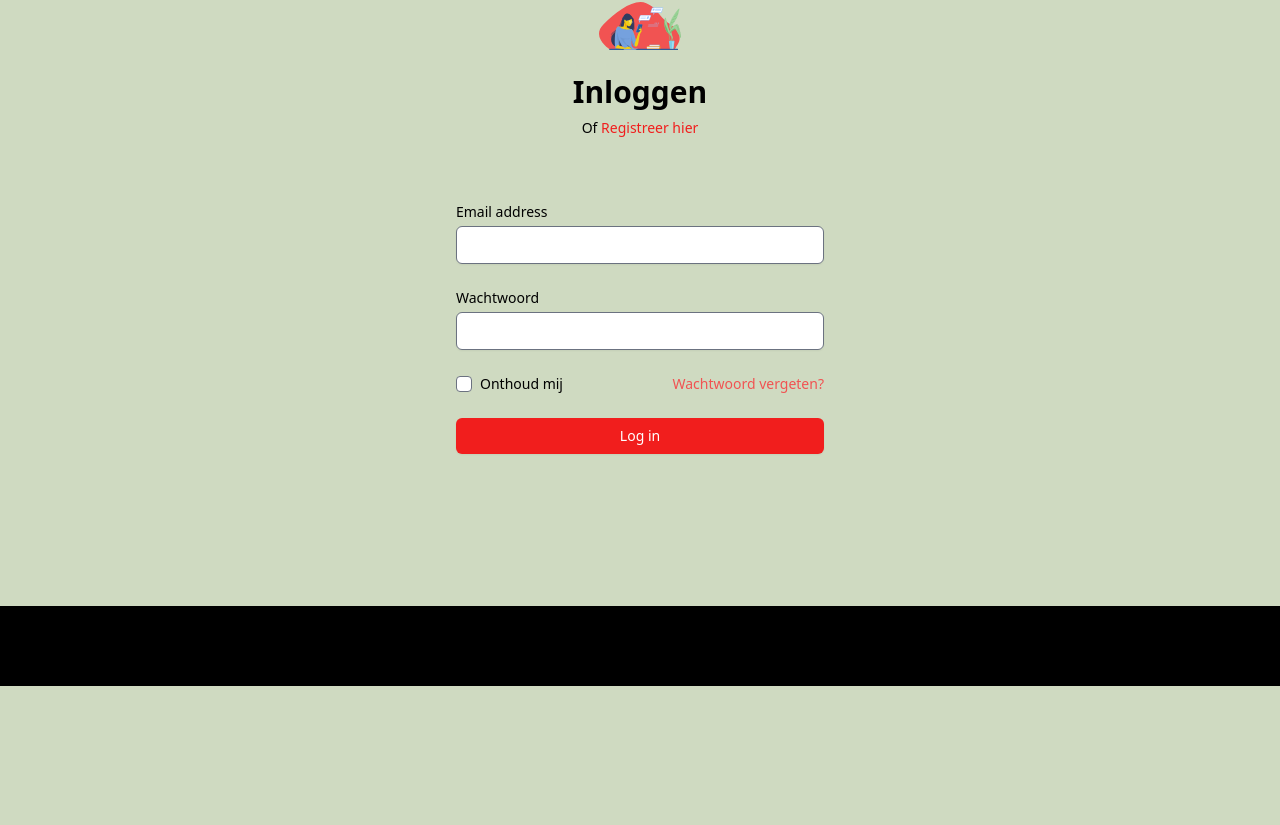
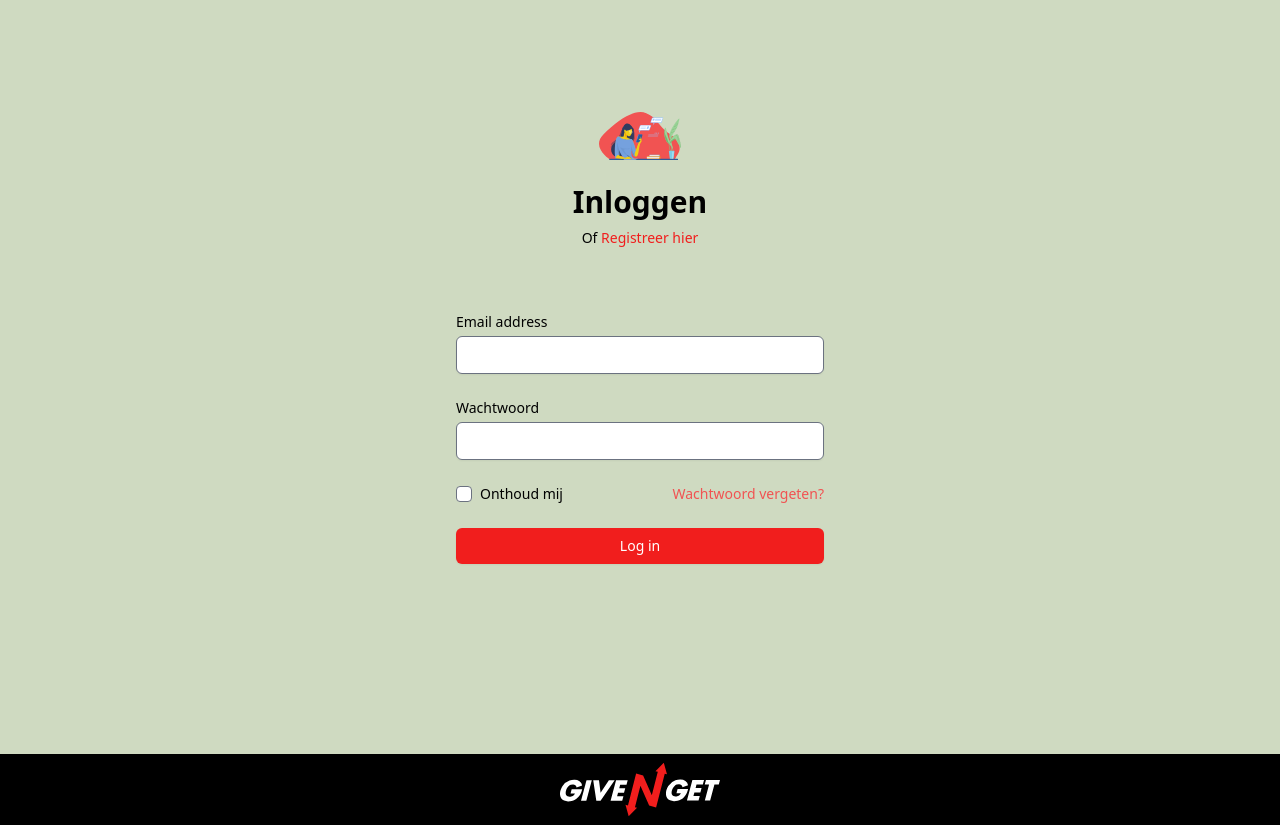
Before and after one commit to C-Andriessen/give-get, a React (Create React App) app in the folder App/client/: page /login in a window 1280 px wide. Shown: the part 141-966 px from the top of the page. Before the commit the page ends 827 px from the top, so only its background shows below. Built offline with nearby package versions, Linux system fonts and the light colour scheme.

Commit message:
footer updated

```diff
--- a/App/client/src/Home.js
+++ b/App/client/src/Home.js
@@ -2,7 +2,6 @@ import Header from "./layout/Header";
 import Feed from "./feed";
 import ButtonPrimary from "./common/ButtonPrimary";
 
-import imgLogoFull from "./img/svg/LogoFull.svg";
 import imgHands from "./img/Hands.png";
 import Pricing from "./components/Pricing";
 import HomeHero from "./components/HomeHero";
--- a/App/client/src/components/LoginForm.js
+++ b/App/client/src/components/LoginForm.js
@@ -6,7 +6,7 @@ export default function LoginForm() {
     console.log("het werkt");
   }
   return (
-    <div className="min-h-full flex flex-col justify-center py-12 sm:px-6 lg:px-8 pb-20">
+    <div className="min-h-full flex flex-col justify-center py-12 sm:px-6 lg:px-8 ">
       <div className="sm:mx-auto sm:w-full sm:max-w-md">
         <img className="mx-auto h-12 w-auto" src={Person_Blob} alt="Login" />
         <h2 className="mt-6 text-center text-3xl font-extrabold text-gray-900">
--- a/App/client/src/layout/Footer.js
+++ b/App/client/src/layout/Footer.js
@@ -1,3 +1,13 @@
+import { ReactComponent as YourSvg } from "../img/svg/LogoFull.svg";
+
 export default function Footer() {
-  return <footer className="h-20 bg-black mt-10"></footer>;
+  return (
+    <footer className="bg-black">
+      <div className="max-w-7xl mx-auto px-4 sm:px-6 md:flex md:items-center sm:place-content-center lg:px-8">
+        <div className="mt-8 md:mt-0 md:order-1">
+          <YourSvg className="w-40" />
+        </div>
+      </div>
+    </footer>
+  );
 }
--- a/App/client/src/login.js
+++ b/App/client/src/login.js
@@ -3,10 +3,10 @@ import Footer from "./layout/Footer";
 import LoginForm from "./components/LoginForm";
 export default function Login() {
   return (
-    <>
+    <div className="h-screen">
       <Header />
       <LoginForm />
       <Footer />
-    </>
+    </div>
   );
 }
```
